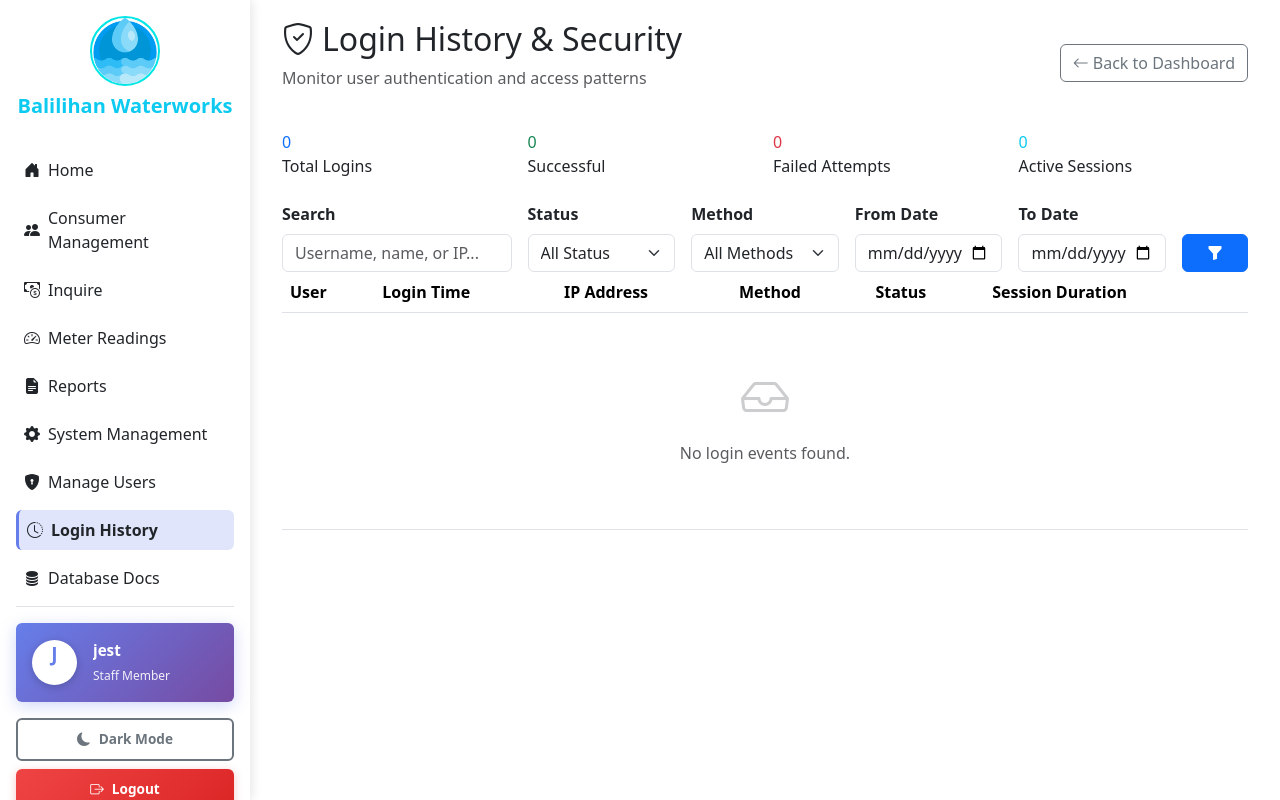
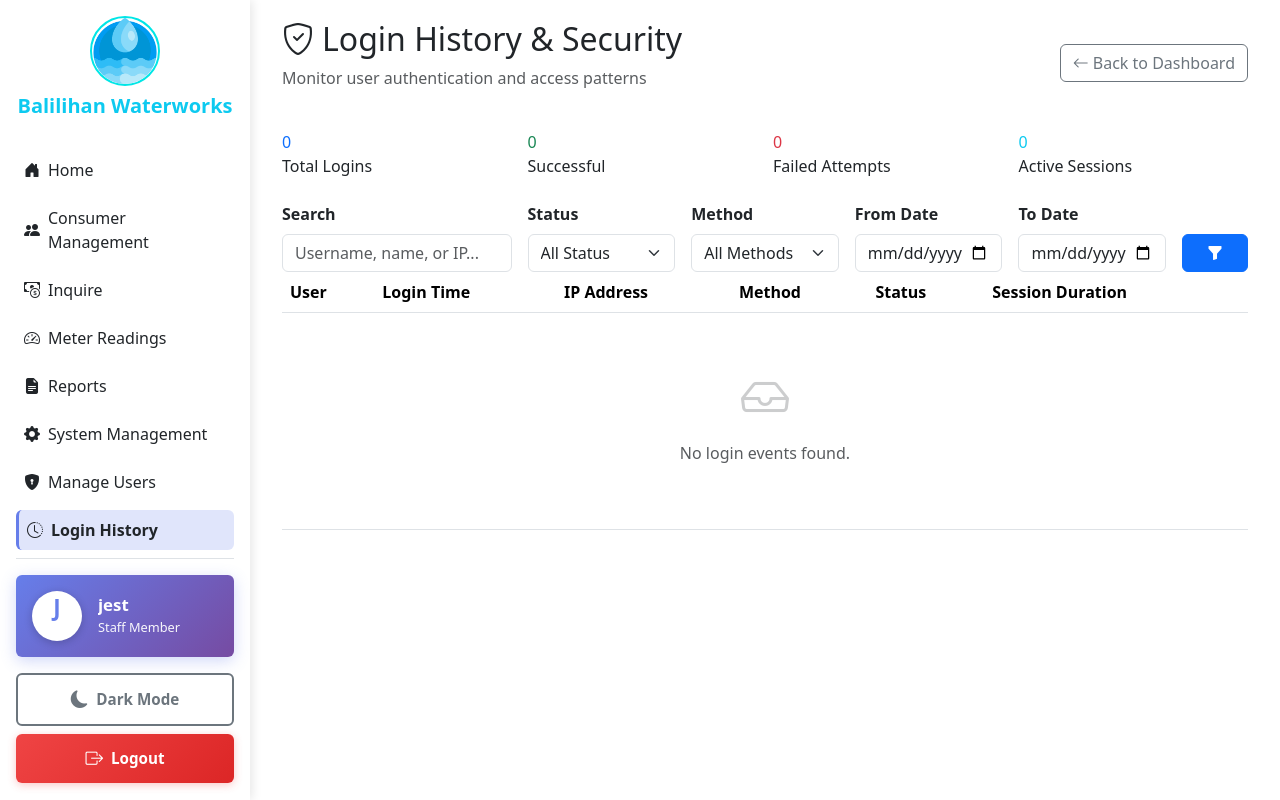
Before and after one commit to JeSender/waterworks, a Django app: page /user-login-history/ in a window 1280 px wide. Run offline with Django 5.2, Linux system fonts and the light colour scheme; a user stored in the database is signed in; data comes from the database, SQL or seed files in the repository; some libraries are stand-ins or nearby versions.

Commit message:
Remove Database Documentation link and improve footer readability
- Removed Database Documentation link from sidebar navigation
- Increased user avatar size from 45px to 50px
- Increased username font size from 0.95rem to 1.05rem for better visibility
- Increased email font size from 0.75rem to 0.8rem
- Enhanced button sizes (font: 0.95rem, padding: 0.7rem)
- Made icons larger (1.1rem) and logout button bolder
- Improved spacing and line-height for better readability

🤖 Generated with [Claude Code](https://claude.com/claude-code)

Co-Authored-By: Claude <noreply@anthropic.com>

```diff
--- a/consumers/templates/consumers/base.html
+++ b/consumers/templates/consumers/base.html
@@ -322,14 +322,6 @@
                 Login History
             </a>
             {% endif %}
-
-            <!-- Database Documentation (Admin/Superuser Only) -->
-            {% if user.is_superuser %}
-            <a href="{% url 'consumers:database_documentation' %}" class="d-flex align-items-center text-dark text-decoration-none p-2 rounded mb-2">
-                <i class="bi bi-database-fill me-2"></i>
-                Database Docs
-            </a>
-            {% endif %}
         </nav>
 
         <!-- User Profile & Settings Section -->
@@ -337,14 +329,14 @@
             <!-- User Profile Card -->
             <div class="user-profile-card p-3 rounded mb-3" style="background: linear-gradient(135deg, #667eea, #764ba2); box-shadow: 0 4px 15px rgba(102, 126, 234, 0.3);">
                 <div class="d-flex align-items-center">
-                    <div class="user-avatar me-3" style="width: 45px; height: 45px; background: white; border-radius: 50%; display: flex; align-items-center; justify-content: center; color: #667eea; font-weight: bold; font-size: 1.2rem; box-shadow: 0 2px 8px rgba(0,0,0,0.2);">
+                    <div class="user-avatar me-3" style="width: 50px; height: 50px; background: white; border-radius: 50%; display: flex; align-items-center; justify-content: center; color: #667eea; font-weight: bold; font-size: 1.4rem; box-shadow: 0 2px 8px rgba(0,0,0,0.2);">
                         {% if user.first_name %}{{ user.first_name|first|upper }}{% else %}{{ user.username|first|upper }}{% endif %}
                     </div>
                     <div class="flex-grow-1 text-truncate">
-                        <div class="fw-bold text-white" style="font-size: 0.95rem;">
+                        <div class="fw-bold text-white" style="font-size: 1.05rem; line-height: 1.3;">
                             {% if user.first_name and user.last_name %}{{ user.first_name }} {{ user.last_name }}{% elif user.first_name %}{{ user.first_name }}{% else %}{{ user.username }}{% endif %}
                         </div>
-                        <small class="text-white" style="font-size: 0.75rem; opacity: 0.9;">
+                        <small class="text-white" style="font-size: 0.8rem; opacity: 0.95; display: block; margin-top: 2px;">
                             {% if user.email %}{{ user.email }}{% else %}Staff Member{% endif %}
                         </small>
                     </div>
@@ -356,14 +348,14 @@
                 <button class="btn btn-outline-secondary d-flex align-items-center justify-content-center gap-2"
                         onclick="toggleDarkMode()"
                         id="dark-mode-toggle"
-                        style="font-size: 0.85rem; padding: 0.6rem; border-width: 2px; font-weight: 600;">
-                    <i class="bi bi-moon-fill" id="dark-mode-icon"></i>
+                        style="font-size: 0.95rem; padding: 0.7rem; border-width: 2px; font-weight: 600;">
+                    <i class="bi bi-moon-fill" id="dark-mode-icon" style="font-size: 1.1rem;"></i>
                     <span id="dark-mode-text">Dark Mode</span>
                 </button>
                 <a href="{% url 'consumers:staff_logout' %}"
                    class="btn btn-danger d-flex align-items-center justify-content-center gap-2"
-                   style="font-size: 0.85rem; padding: 0.6rem; font-weight: 600; background: linear-gradient(135deg, #ef4444, #dc2626); border: none; box-shadow: 0 2px 8px rgba(239, 68, 68, 0.3);">
-                    <i class="bi bi-box-arrow-right"></i>
+                   style="font-size: 0.95rem; padding: 0.7rem; font-weight: 700; background: linear-gradient(135deg, #ef4444, #dc2626); border: none; box-shadow: 0 2px 8px rgba(239, 68, 68, 0.3);">
+                    <i class="bi bi-box-arrow-right" style="font-size: 1.1rem;"></i>
                     <span>Logout</span>
                 </a>
             </div>
```
